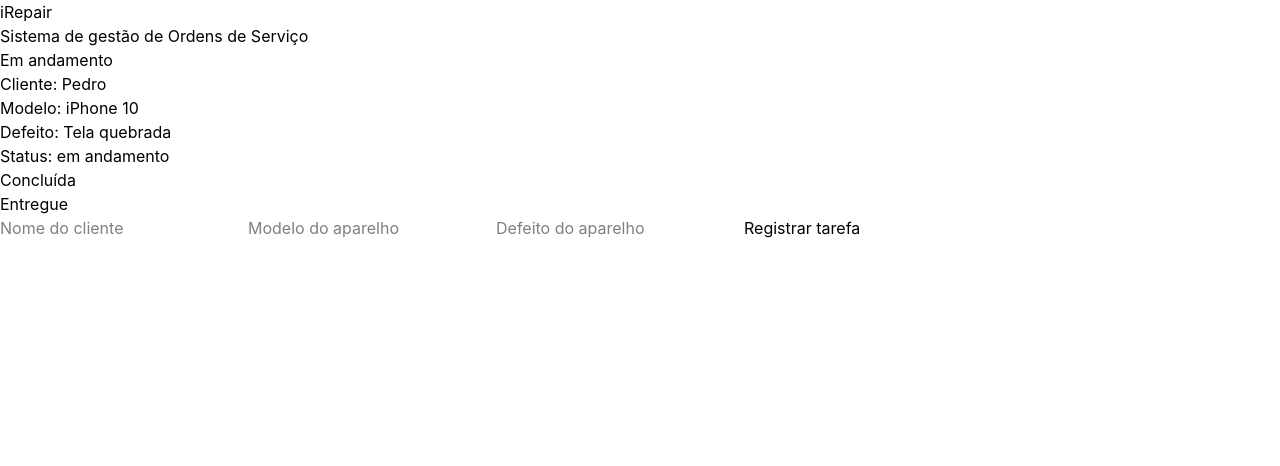
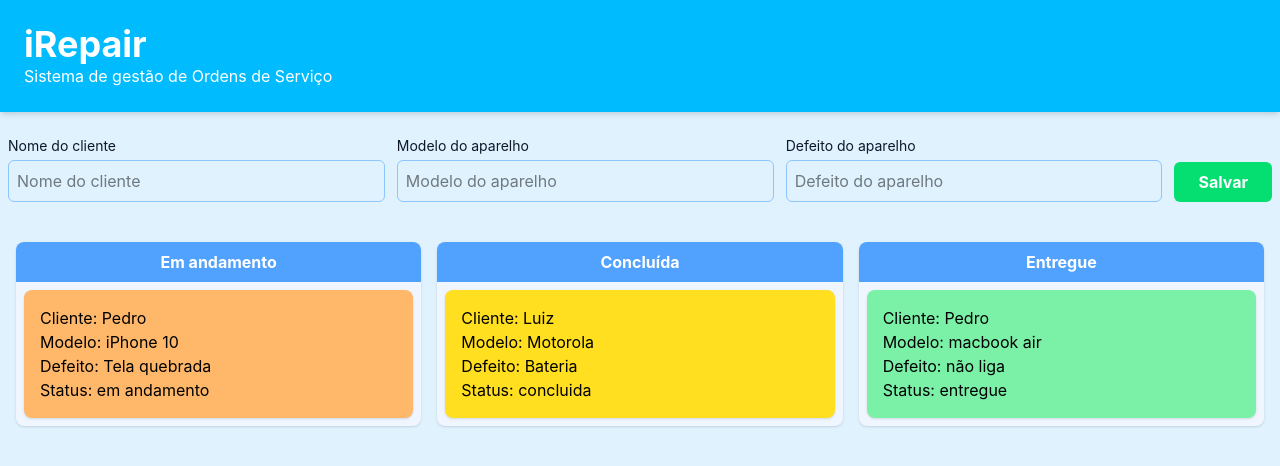
Before and after one commit to GustavoVirgilio/iRepair-Order-Management-System, a React (Vite) app: page / in a window 1280 px wide. Shown: the top 466 px of the page. Built offline with nearby package versions, Linux system fonts and the light colour scheme.

Commit message:
feat: implementa a versão gráfica do sistema por meio do Tailwind

```diff
--- a/src/App.tsx
+++ b/src/App.tsx
@@ -6,25 +6,42 @@ import NewService from './components/NewService'
 import ServiceBoard from './components/ServiceBoard'
 
 function App() {
-  const osTeste: OrdemServico = {
+  const osTeste1: OrdemServico = {
     id: Date.now(),
     nomeCliente: "Pedro",
     modeloAparelho: "iPhone 10",
     defeito: "Tela quebrada",
     status: "em andamento",
   }
-  const [ordensServico, setOrdensServico] = useState<OrdemServico[]>([osTeste])
+
+  const osTeste2: OrdemServico = {
+    id: Date.now(),
+    nomeCliente: "Luiz",
+    modeloAparelho: "Motorola",
+    defeito: "Bateria",
+    status: "concluida",
+  }
+
+  const osTeste3: OrdemServico = {
+    id: Date.now(),
+    nomeCliente: "Pedro",
+    modeloAparelho: "macbook air",
+    defeito: "não liga",
+    status: "entregue",
+  }
+
+  const [ordensServico, setOrdensServico] = useState<OrdemServico[]>([osTeste1, osTeste2,osTeste3])
 
   function adicionarOS(novaOS: OrdemServico) {
     setOrdensServico((valorAnterior) => [...valorAnterior, novaOS])
   }
 
   return (
-    <>
+    <div className="bg-sky-100 min-h-screen flex  flex-col gap-4">
       <Header />
+      <NewService adicionarOS={adicionarOS} />
       <ServiceBoard ordensServico={ordensServico} />
-      <NewService adicionarOS={adicionarOS} />
-    </>
+    </div>
   )
 }
 
--- a/src/components/Header.tsx
+++ b/src/components/Header.tsx
@@ -2,9 +2,9 @@ import React from 'react'
 
 const Header = () => {
   return (
-    <div>
-        <h1> iRepair</h1>
-        <p> Sistema de gestão de Ordens de Serviço  </p>
+    <div className="bg-sky-400 p-6 shadow-md">
+        <h1 className="text-4xl font-bold text-white">iRepair</h1>
+        <p className="text-white">Sistema de gestão de Ordens de Serviço</p>
     </div>
   )
 }
--- a/src/components/NewService.tsx
+++ b/src/components/NewService.tsx
@@ -11,8 +11,8 @@ function NewService({ adicionarOS }: NewServiceProps) {
   const [defeito, setDefeito] = useState("");
 
   function handleSalvar() {
-    if (nomeCliente === ("") || modeloAparelho === ("") || defeito === ("")){
-        return
+    if (nomeCliente === "" || modeloAparelho === "" || defeito === "") {
+      return;
     }
     const novaOS: OrdemServico = {
       id: Date.now(),
@@ -20,34 +20,50 @@ function NewService({ adicionarOS }: NewServiceProps) {
       modeloAparelho: modeloAparelho,
       defeito: defeito,
       status: "em andamento",
-    }
-    adicionarOS(novaOS)
+    };
+    adicionarOS(novaOS);
 
-    setNomeCliente("")
-    setModeloAparelho("")
-    setDefeito("")
+    setNomeCliente("");
+    setModeloAparelho("");
+    setDefeito("");
   }
 
   return (
-    <div>
+    <div className="flex flex-row gap-3 p-2">
+      <div className="flex flex-col gap-1 flex-1">
+        <label className="text-sm text-gray-900">Nome do cliente</label>
         <input
+          className="w-full border border-blue-300 rounded-md p-2"
           value={nomeCliente}
           onChange={(e) => setNomeCliente(e.target.value)}
           placeholder="Nome do cliente"
         />
+      </div>
+
+      <div className="flex flex-col gap-1 flex-1">
+        <label className="text-sm text-gray-900">Modelo do aparelho</label>
         <input
+          className="w-full flex-1 border border-blue-300 rounded-md p-2"
           value={modeloAparelho}
           onChange={(e) => setModeloAparelho(e.target.value)}
           placeholder="Modelo do aparelho"
         />
+      </div>
+
+      <div className="flex flex-col gap-1 flex-1">
+        <label className="text-sm text-gray-900">Defeito do aparelho</label>
         <input
+          className="w-full flex-1 border border-blue-300 rounded-md p-2"
           value={defeito}
           onChange={(e) => setDefeito(e.target.value)}
           placeholder="Defeito do aparelho"
         />
-      <button onClick={handleSalvar}>Registrar tarefa</button>
       </div>
 
+      <button
+        className="bg-green-400 hover:bg-green-500 text-white font-bold rounded-md px-6 py-2 self-end shrink-0 cursor-pointer"
+        onClick={handleSalvar}> Salvar </button>
+    </div>
   );
 }
 
--- a/src/components/ServiceBoard.tsx
+++ b/src/components/ServiceBoard.tsx
@@ -11,26 +11,32 @@ function ServiceBoard({ ordensServico }: ServiceBoardProps) {
   const entregue = ordensServico.filter((os) => os.status === "entregue");
 
   return (
-    <div>
-      <div>
-        <h2>Em andamento</h2>
+    <div className="bg-sky-100 flex flex-row gap-4 p-4">
+      <div className="flex-1 bg-blue-50 rounded-lg shadow">
+        <h2 className="bg-blue-400 text-white p-2 rounded-t-lg text-center font-bold"> Em andamento </h2>
+        <div className="flex flex-col gap-2 p-2">
           {emAndamento.map((os) => (
             <ServiceCard key={os.id} ordemServico={os} />
           ))}
         </div>
+      </div>
 
-      <div>
-        <h2>Concluída</h2>
+      <div className="flex-1 bg-blue-50 rounded-lg shadow">
+        <h2 className="bg-blue-400 text-white p-2 rounded-t-lg text-center font-bold"> Concluída </h2>
+        <div className="flex flex-col gap-2 p-2">
           {concluida.map((os) => (
             <ServiceCard key={os.id} ordemServico={os} />
           ))}
         </div>
+      </div>
 
-      <div>
-        <h2>Entregue</h2>
+      <div className="flex-1 bg-blue-50 rounded-lg shadow">
+        <h2 className="bg-blue-400 text-white p-2 rounded-t-lg text-center font-bold"> Entregue </h2>
+        <div className="flex flex-col gap-2 p-2">
           {entregue.map((os) => (
             <ServiceCard key={os.id} ordemServico={os} />
           ))}
+        </div>
       </div>
     </div>
   );
--- a/src/components/Servicecard.tsx
+++ b/src/components/Servicecard.tsx
@@ -1,18 +1,24 @@
 import type { OrdemServico } from "../types/types";
 
 interface ServiceCardProps {
-    ordemServico: OrdemServico;
+  ordemServico: OrdemServico;
 }
 
 function ServiceCard({ ordemServico }: ServiceCardProps) {
   return (
-    <div>
-      <p>Cliente: { ordemServico.nomeCliente} </p>
-      <p>Modelo: { ordemServico.modeloAparelho} </p>
-      <p>Defeito: { ordemServico.defeito} </p>
-      <p>Status: { ordemServico.status} </p>
+    <div
+      className={`p-4 rounded-lg shadow ${
+        ordemServico.status === "em andamento" ? "bg-orange-300"
+        : ordemServico.status === "concluida"  ? "bg-yellow-300"
+        : "bg-green-300"
+      }`}>
+
+      <p>Cliente: {ordemServico.nomeCliente} </p>
+      <p>Modelo: {ordemServico.modeloAparelho} </p>
+      <p>Defeito: {ordemServico.defeito} </p>
+      <p>Status: {ordemServico.status} </p>
     </div>
-  )
+  );
 }
 
-export default ServiceCard
+export default ServiceCard;
```
Lines whose indentation alone changed are shown as unchanged.
